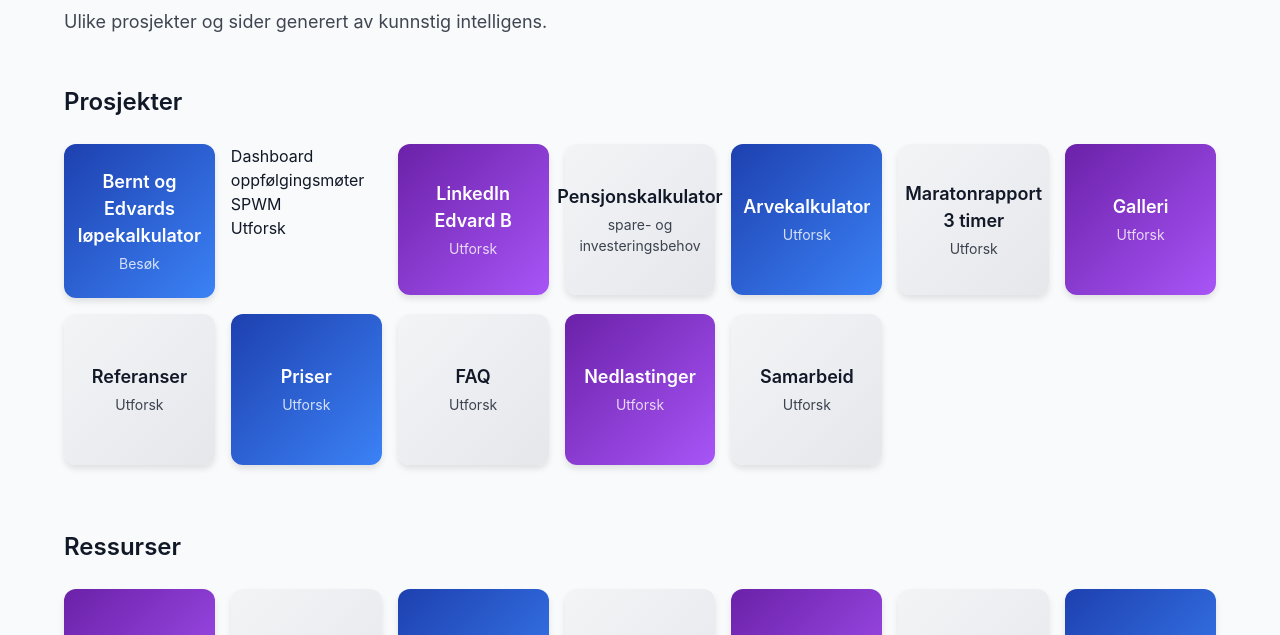
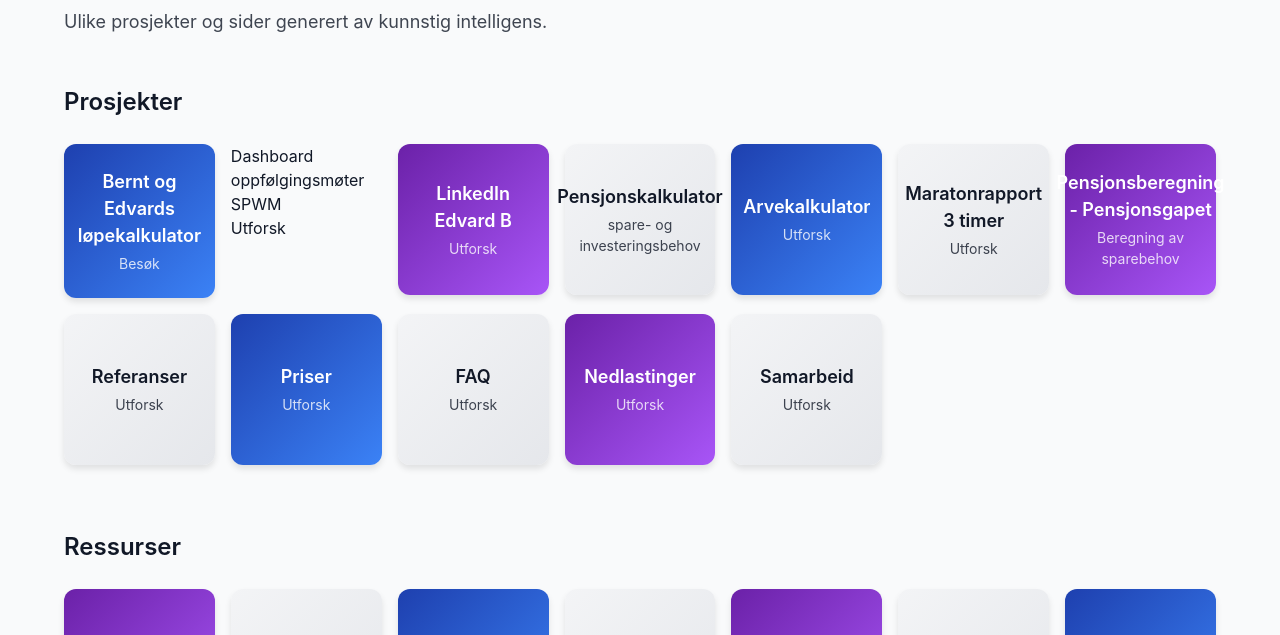
Before and after one commit to Edbro78/dashboard2025.github.io, a plain HTML site: page index.html in a window 1280 px wide. Shown: the part 112-747 px from the top of the page. Drawn offline with nearby package versions, Linux system fonts and the light colour scheme.

Commit message:
Update index.html

```diff
--- a/index.html
+++ b/index.html
@@ -186,9 +186,9 @@
                         <h3>Maratonrapport 3 timer</h3>
                         <p>Utforsk</p>
                     </a>
-                    <a href="#" class="gradient-card purple">
-                        <h3>Galleri</h3>
-                        <p>Utforsk</p>
+                    <a href="https://edbro78.github.io/pensjonsdashboard2.github.io/" class="gradient-card purple">
+                        <h3>Pensjonsberegning - Pensjonsgapet</h3>
+                        <p>Beregning av sparebehov</p>
                     </a>
                     <a href="#" class="gradient-card default">
                         <h3>Referanser</h3>
```
